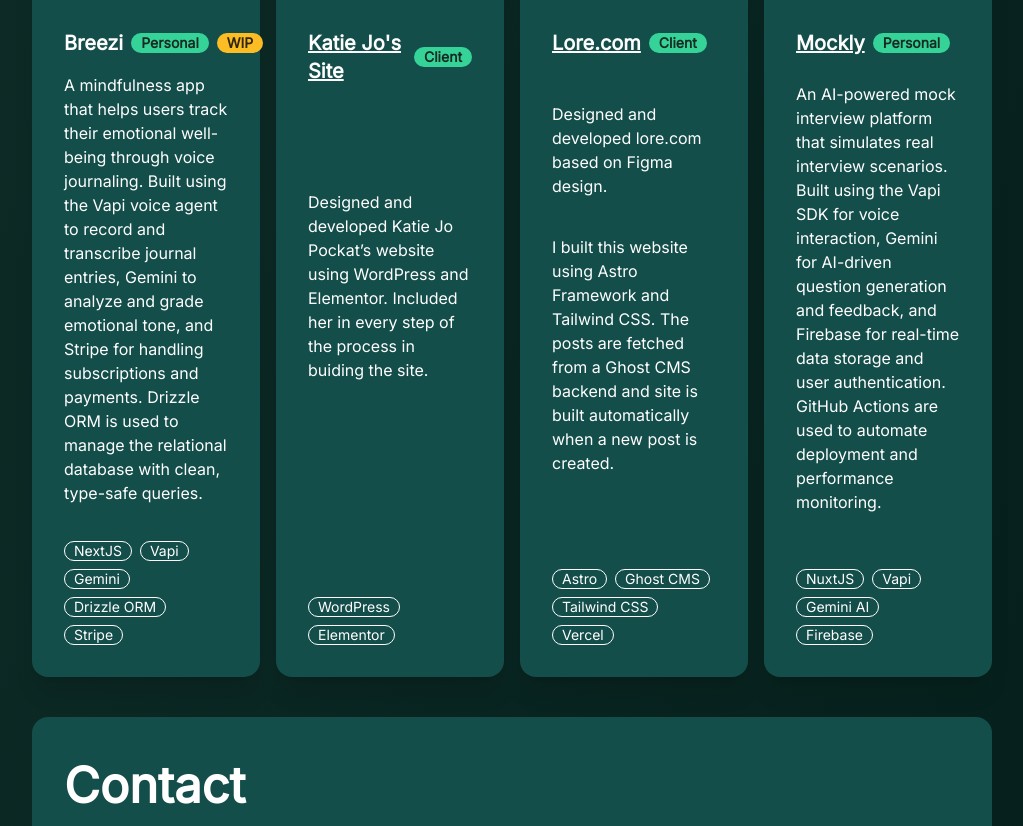
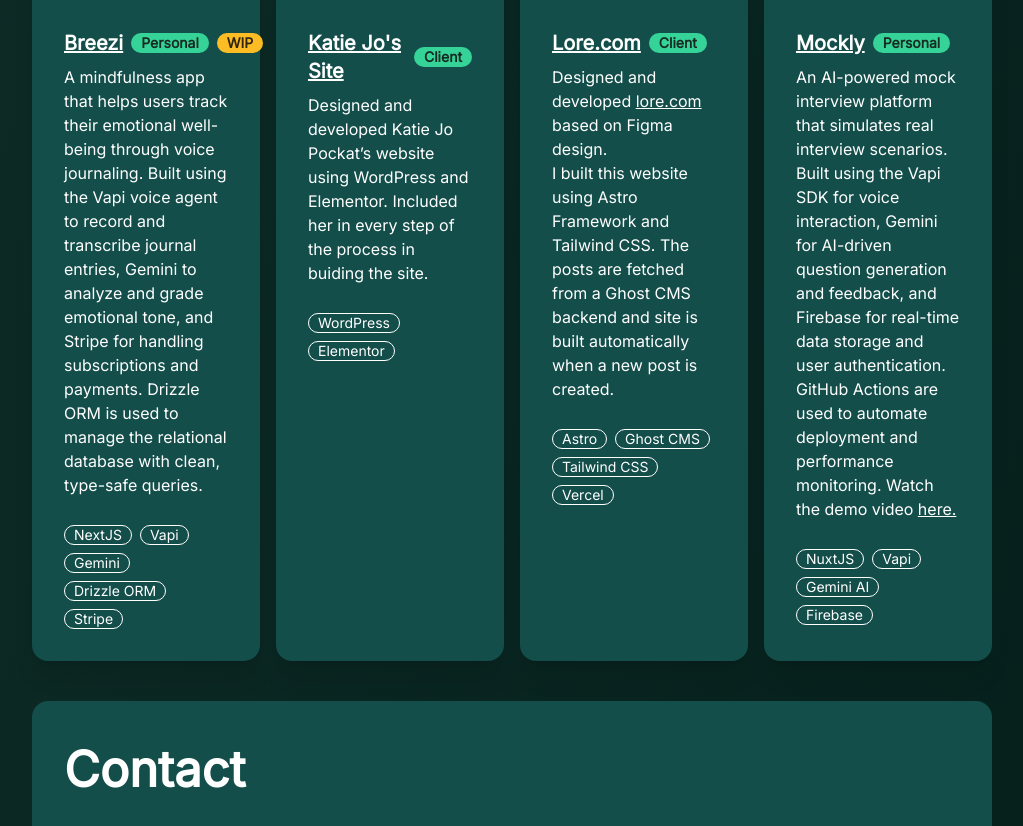
Before and after one commit to leen-neel/and249, an Astro site: page / in a window 1280 px wide. Shown: the part 2275-3101 px from the top of the page, without its empty margins (128-1151 px from the left). Built offline with nearby package versions, Linux system fonts and the light colour scheme; Astro itself is replaced by a stand-in of ours.

Commit message:
updated projects

```diff
--- a/src/components/ProjectCard.astro
+++ b/src/components/ProjectCard.astro
@@ -46,9 +46,9 @@
       {wip && <div class="badge badge-warning">WIP</div>}
     </h3>
 
-    <p class="flex justify-center place-content-center">
+    <div class="desc">
       <Content />
-    </p>
+    </div>
 
     <div class="card-actions justify-start mt-5">
       {tags.map((badge) => <div class="badge badge-outline">{badge}</div>)}
--- a/src/content/projects/breezi.md
+++ b/src/content/projects/breezi.md
@@ -2,6 +2,7 @@
 title: "Breezi"
 image: "./images/breezi.png"
 isClient: false
+url: "https://youtu.be/CE30bQ16jnw"
 tags:
   - "NextJS"
   - "Vapi"
--- a/src/content/projects/mockly.md
+++ b/src/content/projects/mockly.md
@@ -10,4 +10,4 @@
 isClient: false
 ---
 
-An AI-powered mock interview platform that simulates real interview scenarios. Built using the Vapi SDK for voice interaction, Gemini for AI-driven question generation and feedback, and Firebase for real-time data storage and user authentication. GitHub Actions are used to automate deployment and performance monitoring.
+An AI-powered mock interview platform that simulates real interview scenarios. Built using the Vapi SDK for voice interaction, Gemini for AI-driven question generation and feedback, and Firebase for real-time data storage and user authentication. GitHub Actions are used to automate deployment and performance monitoring. Watch the demo video [here.](https://youtu.be/lglYbg1ysfQ)
--- a/src/styles/globals.scss
+++ b/src/styles/globals.scss
@@ -30,3 +30,9 @@
 .thumbnail {
   @apply w-full rounded-lg;
 }
+
+.desc {
+  a {
+    @apply underline hover:no-underline;
+  }
+}
```
Also changed, not shown: 1 other file.
